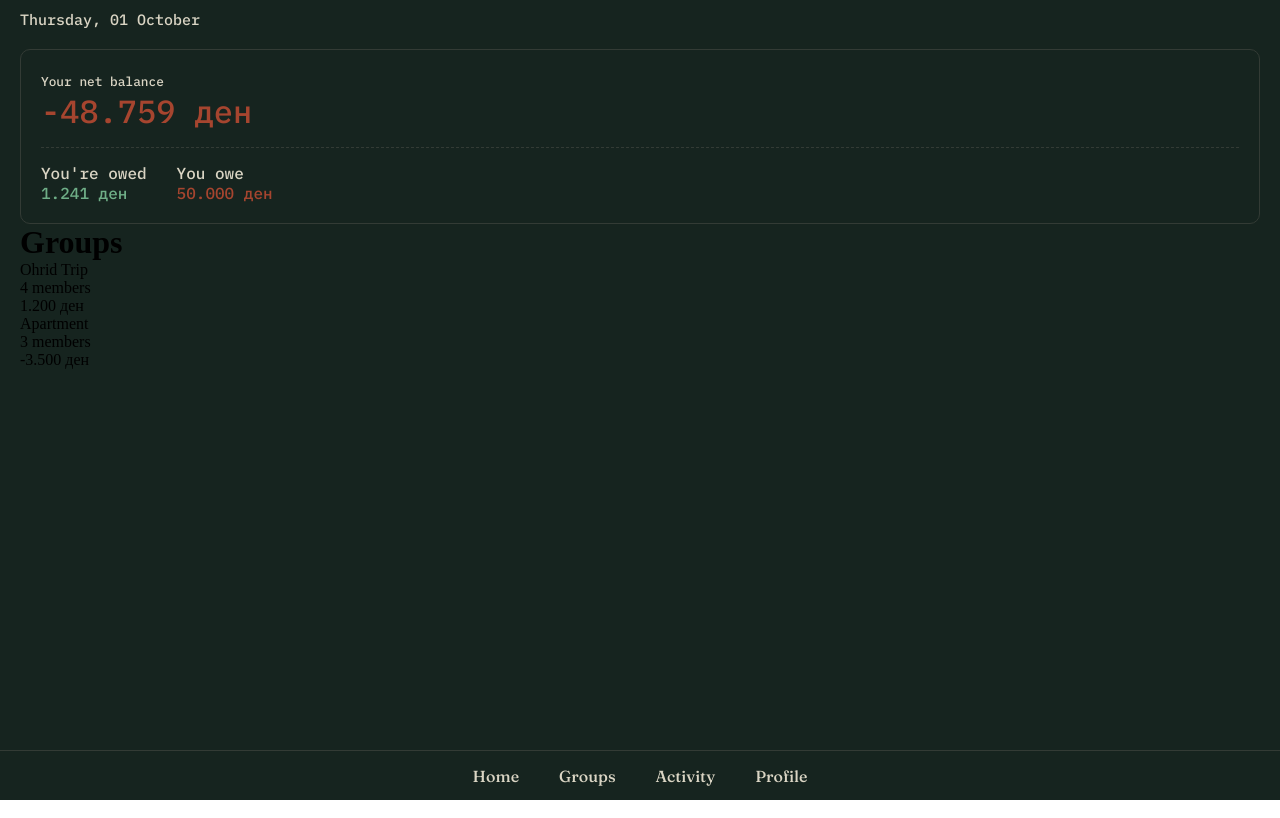
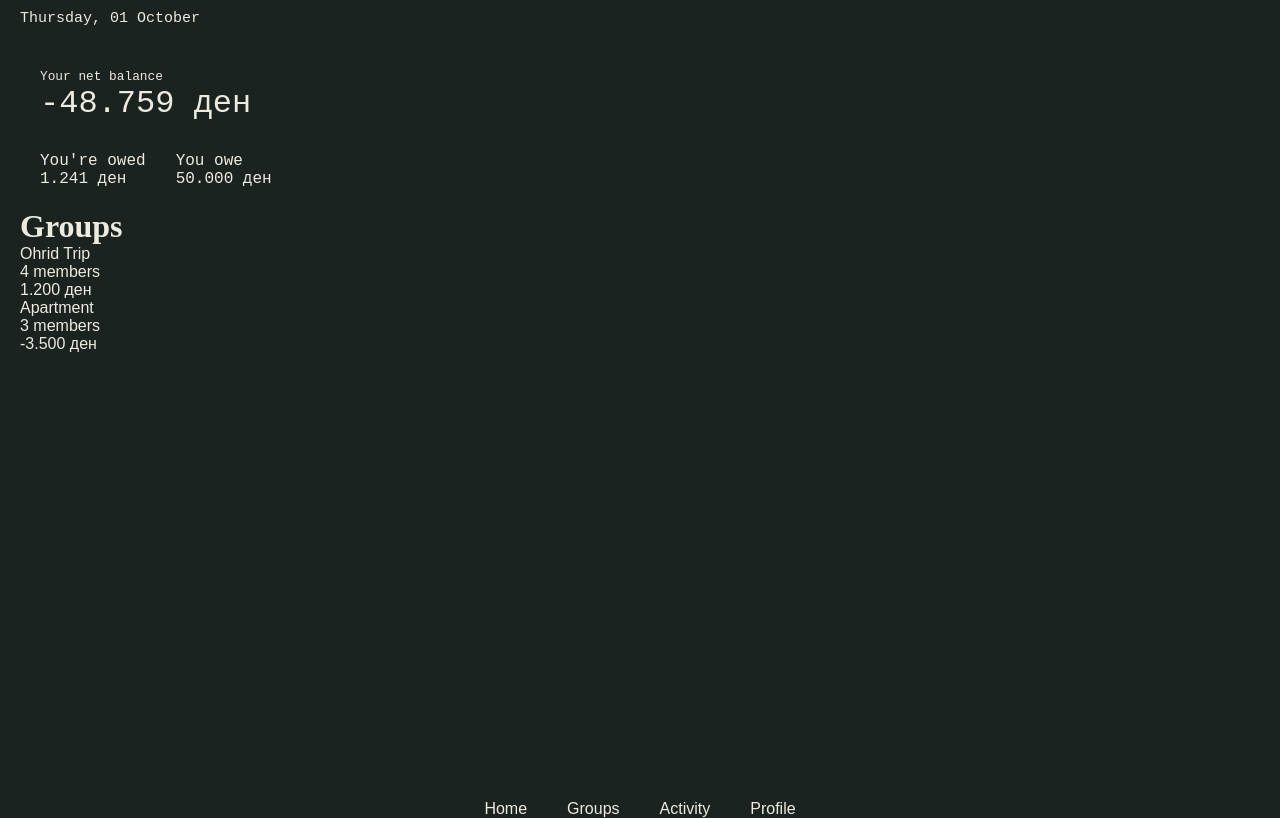
Before and after one commit to AleksandarAngelevski/Kusur-Frontend, an Angular app in the folder kusur-frontend/: page / in a window 1280 px wide. Built offline with nearby package versions, Linux system fonts and the light colour scheme.

Commit message:
Add Kusur design system sampled from UI mock

```diff
--- /dev/null
+++ b/kusur-frontend/src/kusur-design-system.css
@@ -0,0 +1,192 @@
+/*
+  Kusur — Design System
+  ---------------------
+  Metaphor: a till receipt. Dark "till" chrome houses navigation;
+  content sits on a lighter "paper" surface, torn where the two meet.
+  Money owed to you reads in --credit, money you owe reads in --debit.
+
+  Fonts (Fraunces, IBM Plex Sans, IBM Plex Mono) are loaded in index.html.
+
+  Usage: imported once from styles.css, then use the tokens and
+  component classes below across components.
+*/
+
+/* ===================== TOKENS ===================== */
+/* Single dark theme, sampled from the UI mock. */
+:root{
+  /* till — chrome (nav, top bar, bottom bar): a step darker than the page */
+  --till:#121815;
+  --till-2:#222B27;
+  --till-ink:#EDEAE0;
+  --till-ink-dim:#B9B4A5;
+
+  /* paper — content surface */
+  --paper:#1B2320;
+  --paper-edge:#333B35;
+  --ink:#EDEAE0;
+  --ink-soft:#B9B4A5;
+
+  /* accent */
+  --copper:#C0923D;
+  --copper-deep:#8F6C2B;
+  --copper-ink:#16241F;
+
+  /* balance semantics */
+  --credit:#6FAE87;   /* owed to you */
+  --credit-bg:#1E2C26;
+  --debit:#D0623A;    /* you owe */
+  --debit-bg:#2E2019;
+
+  /* type */
+  --font-head: 'IBM Plex Sans', sans-serif;
+  --font-display: 'Fraunces', serif;
+  --font-mono: 'IBM Plex Mono', monospace;
+
+  /* radius / motion */
+  --radius-sm: 6px;
+  --radius-md: 8px;
+  --radius-pill: 999px;
+  --ease: cubic-bezier(.4,0,.2,1);
+
+  color-scheme: dark;
+}
+/* ===================== BASE ===================== */
+*{box-sizing:border-box;}
+body{
+  background:var(--paper);
+  color:var(--ink);
+  font-family:var(--font-head);
+  -webkit-font-smoothing:antialiased;
+  margin:0;
+}
+button{font-family:inherit;cursor:pointer;}
+:focus-visible{outline:2px solid var(--copper);outline-offset:2px;}
+h1,h2,h3{font-family:var(--font-display);font-weight:600;}
+
+/* monospace everywhere money appears, for tabular alignment */
+.money{font-family:var(--font-mono);font-weight:500;letter-spacing:-0.2px;}
+.money.credit{color:var(--credit);}
+.money.debit{color:var(--debit);}
+
+/* ===================== CHROME (till) ===================== */
+.sidebar{
+  display:flex;flex-direction:column;width:212px;flex-shrink:0;
+  background:var(--till);color:var(--till-ink);padding:20px 14px;
+}
+.topbar, .mobilebar{
+  display:flex;align-items:center;justify-content:space-between;
+  background:var(--till);color:var(--till-ink);padding:14px 22px;
+}
+.bottomnav{display:flex;background:var(--till);}
+
+.wordmark{display:flex;align-items:center;gap:8px;}
+.wordmark .text{font-weight:600;font-size:16.5px;letter-spacing:0.2px;}
+
+.nav-item{
+  display:flex;align-items:center;gap:10px;width:100%;text-align:left;
+  padding:9px 10px;border-radius:var(--radius-sm);
+  font-size:13px;color:var(--till-ink-dim);background:none;border:none;
+  transition:background .15s var(--ease), color .15s var(--ease);
+}
+.nav-item svg{width:17px;height:17px;stroke:currentColor;fill:none;stroke-width:1.6;}
+.nav-item.active{background:var(--till-2);color:var(--till-ink);}
+.nav-item.active svg{stroke:var(--copper);}
+
+.bn-item{
+  flex:1;display:flex;flex-direction:column;align-items:center;gap:4px;
+  padding:9px 0 8px;background:none;border:none;color:var(--till-ink-dim);font-size:10px;
+}
+.bn-item svg{width:18px;height:18px;stroke:currentColor;fill:none;stroke-width:1.6;}
+.bn-item.active{color:var(--till-ink);}
+.bn-item.active svg{stroke:var(--copper);}
+
+/* the torn edge between till chrome and paper content */
+.tear{
+  height:11px;flex-shrink:0;background-color:var(--till);
+  background-image:
+    linear-gradient(135deg, var(--paper) 50%, transparent 50%),
+    linear-gradient(45deg, var(--paper) 50%, transparent 50%);
+  background-size:12px 12px;
+  background-position:0 0, 6px 0;
+  background-repeat:repeat-x;
+}
+
+/* ===================== CONTENT (paper) ===================== */
+.content{padding:16px 18px 88px;}
+
+.netcard{
+  border:1px solid var(--paper-edge);border-radius:var(--radius-sm);
+  padding:16px;
+}
+.netcard .label{font-size:11.5px;color:var(--ink-soft);margin-bottom:6px;}
+.netcard .big{font-family:var(--font-mono);font-weight:500;font-size:28px;letter-spacing:-0.5px;color:var(--credit);}
+.netcard .lines{margin-top:14px;padding-top:12px;border-top:1px solid var(--paper-edge);display:flex;flex-direction:column;gap:6px;font-size:13px;color:var(--ink-soft);}
+
+.section-title{font-size:12px;color:var(--ink-soft);margin:22px 0 6px;font-weight:500;}
+
+/* register rows — used for groups, expenses, balances, activity */
+.register{border-top:1px solid var(--paper-edge);}
+.row{
+  display:flex;align-items:center;gap:12px;padding:12px 2px;
+  border-bottom:1px solid var(--paper-edge);
+}
+.row .title{font-size:13.5px;font-weight:500;}
+.row .desc{font-size:11.5px;color:var(--ink-soft);margin-top:2px;}
+.row .right{text-align:right;flex-shrink:0;display:flex;flex-direction:column;align-items:flex-end;gap:4px;}
+.row.is-settled .amt{opacity:.45;text-decoration:line-through;}
+
+.av{
+  width:29px;height:29px;border-radius:50%;flex-shrink:0;
+  background:var(--paper);border:1px solid var(--paper-edge);
+  display:flex;align-items:center;justify-content:center;
+  font-size:10.5px;font-weight:600;color:var(--ink-soft);
+}
+.av + .av{margin-left:-8px;}
+
+/* ===================== ACTIONS ===================== */
+.btn-primary{
+  display:inline-flex;align-items:center;gap:7px;
+  background:var(--copper);color:var(--copper-ink);border:none;
+  border-radius:var(--radius-sm);padding:9px 14px;
+  font-size:13px;font-weight:600;
+  transition:filter .15s var(--ease);
+}
+.btn-primary:hover{filter:brightness(1.06);}
+
+.coin-btn{
+  display:inline-flex;align-items:center;gap:5px;
+  background:var(--copper);color:var(--copper-ink);
+  border:1px solid var(--copper-deep);border-radius:var(--radius-pill);
+  padding:5px 10px 5px 6px;font-size:11px;font-weight:600;
+}
+.coin-btn svg{width:14px;height:14px;stroke:currentColor;stroke-width:1.6;fill:none;}
+
+.fab{
+  position:fixed;bottom:18px;right:18px;z-index:5;
+  background:var(--copper);color:var(--copper-ink);border:none;
+  border-radius:var(--radius-pill);padding:12px 16px;
+  font-size:13px;font-weight:600;display:flex;align-items:center;gap:6px;
+  box-shadow:0 3px 8px rgba(0,0,0,0.22);
+}
+
+/* settle-up confirmation stamp — toggle with .is-settled on the row */
+.stamp{
+  display:none;font-family:var(--font-mono);font-size:10.5px;font-weight:600;
+  letter-spacing:0.5px;color:var(--credit);border:1.5px solid var(--credit);
+  border-radius:3px;padding:2px 7px;transform:rotate(-6deg);
+}
+.row.is-settled .stamp{display:inline-block;}
+.row.is-settled .coin-btn{display:none;}
+
+/* ===================== LAYOUT HELPERS ===================== */
+.grid2{display:grid;grid-template-columns:1fr;gap:22px;}
+
+/* breakpoints: apply to a container with container-type:inline-size,
+   e.g. .app{container-type:inline-size;} so nav/layout respond to
+   the component's own width, not just the viewport. */
+@container (min-width: 768px){
+  .grid2{grid-template-columns:1.7fr 1fr;gap:34px;align-items:start;}
+}
+@container (min-width: 1200px){
+  .content{max-width:1060px;}
+}
--- a/kusur-frontend/src/styles.css
+++ b/kusur-frontend/src/styles.css
@@ -1,32 +1,7 @@
-/* You can add global styles to this file, and also import other style files */
-@import url('https://fonts.googleapis.com/css2?family=Fraunces:ital,opsz,wght@0,9..144,100..900;1,9..144,100..900&family=IBM+Plex+Mono:ital,wght@0,100;0,200;0,300;0,400;0,500;0,600;0,700;1,100;1,200;1,300;1,400;1,500;1,600;1,700&family=IBM+Plex+Sans:ital,wght@0,100..700;1,100..700&display=swap');
+/* Kusur design system: tokens, dark mode and shared component classes */
+@import './kusur-design-system.css';
 
-:root{
-    --paper-bg: #F2F1E9;
-    --deep-bottle: #16241F;
-    --coin-gold: #C0923D;
-    --ledger-green: #6fae87;
-    --brick-rust: #A6452F;
-    --card-surface: #FBFAF5;
-    --border: #DAD5C4;
-    --text-muted: #DAD5C4;
-    --divider-color: #333b35;
-}
 *{
-    box-sizing: border-box;
     margin: 0;
     padding: 0;
 }
-app-nav-bar-component{
-    position: absolute;
-    display: inline-block;
-    bottom:0;
-    width: 100%;
-    height: 50px;
-    background-color: var(--deep-bottle);
-    border-top: 1px solid var(--divider-color);
-    font-family: "Fraunces", serif;
-    font-optical-sizing: auto;
-    font-weight: 500;
-    font-style: normal;
-}
```
